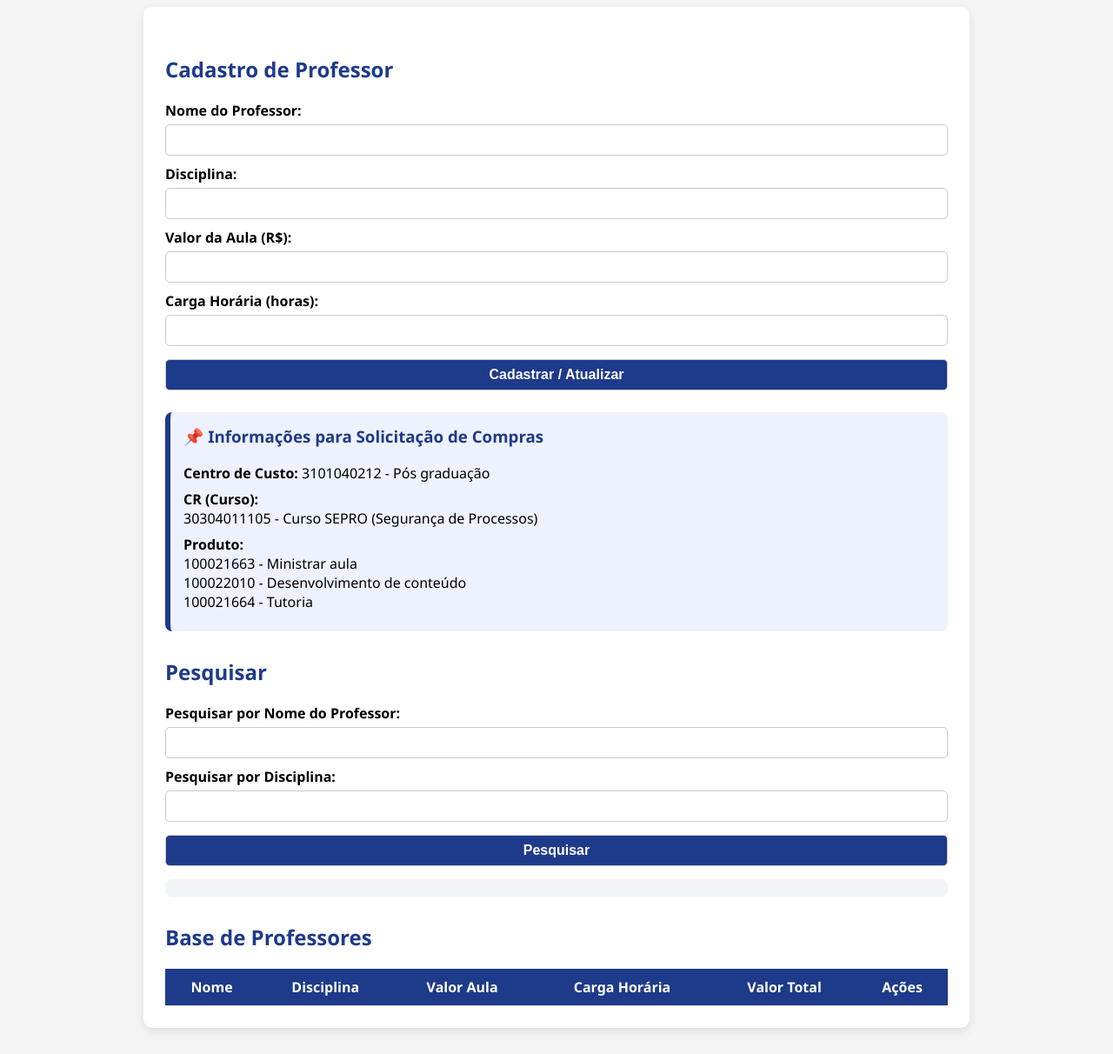
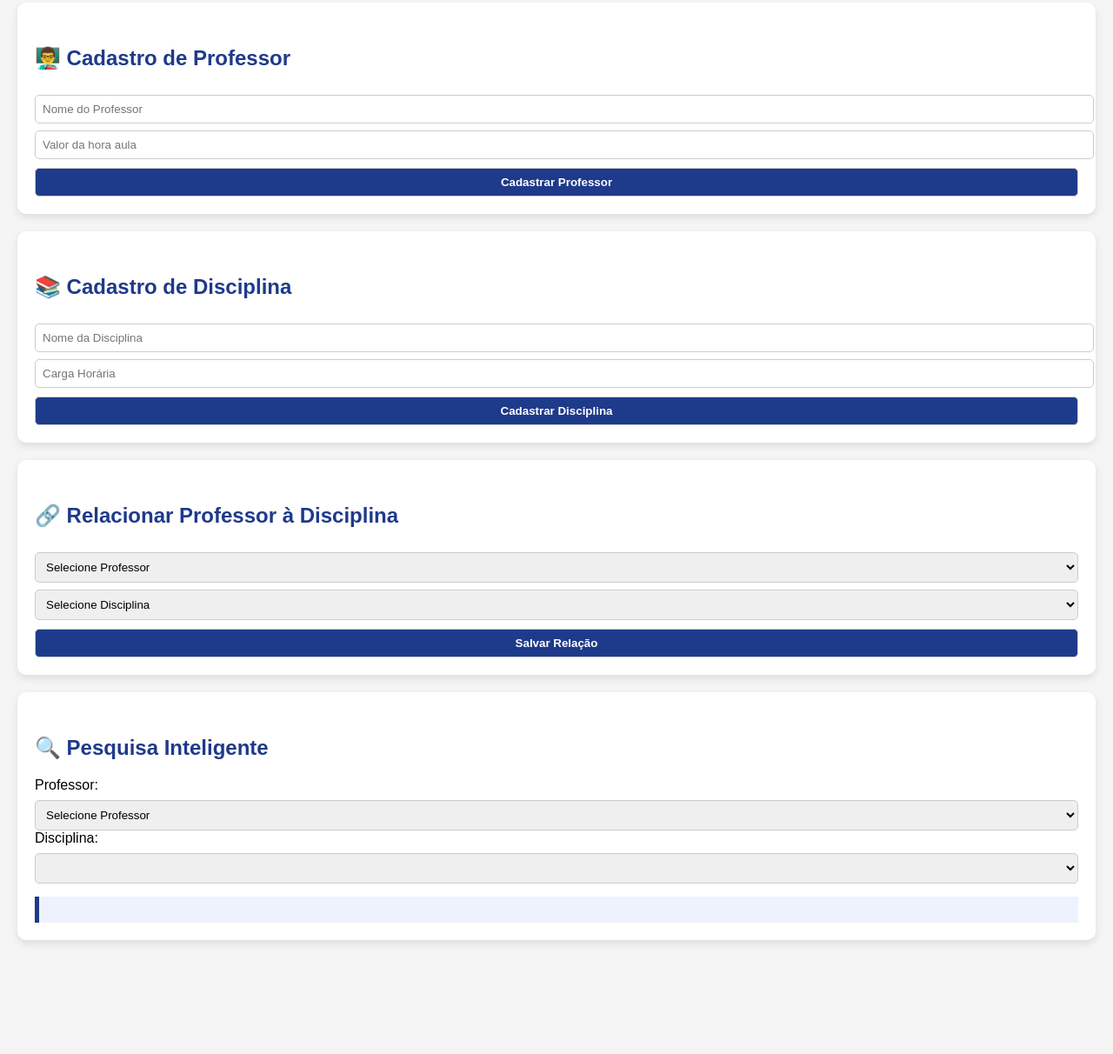
Before and after one commit to matheuscetiqt/Cadastro-de-Professores-SENAI-CETIQT, a plain HTML site: page index.html in a window 1280 px wide. Shown: the part 97-1309 px from the top of the page at 87% size. After the commit the page ends 1218 px from the top, so only its background shows below. Drawn offline with Linux system fonts and the light colour scheme.

Commit message:
Update index.html

```diff
--- a/index.html
+++ b/index.html
@@ -2,280 +2,155 @@
 <html lang="pt-BR">
 <head>
 <meta charset="UTF-8">
-<meta name="viewport" content="width=device-width, initial-scale=1.0">
-<title>Gestão de Professores - SENAI CETIQT</title>
-
+<title>Sistema Inteligente de Professores</title>
 <style>
-body {
-    font-family: 'Segoe UI', sans-serif;
-    background-color: #f5f5f5;
-    margin: 0;
-    padding: 0;
+body { font-family: Arial; background:#f5f5f5; margin:0; padding:20px; }
+h2 { color:#1e3a8a; margin-top:30px; }
+.box { background:white; padding:20px; border-radius:10px; margin-bottom:20px; box-shadow:0 4px 10px rgba(0,0,0,0.1); }
+input, select, button {
+    width:100%; padding:8px; margin-top:8px;
+    border-radius:5px; border:1px solid #ccc;
 }
-header {
-    background-color: #1e3a8a;
-    color: white;
-    padding: 20px;
-    text-align: center;
-    font-size: 1.6em;
-    font-weight: bold;
+button {
+    background:#1e3a8a; color:white; font-weight:bold;
+    cursor:pointer; margin-top:10px;
 }
-main {
-    max-width: 900px;
-    margin: 30px auto;
-    background-color: white;
-    padding: 25px;
-    border-radius: 10px;
-    box-shadow: 0 4px 12px rgba(0,0,0,0.1);
-}
-h2 { color: #1e3a8a; margin-top:30px; }
-label { display: block; margin-top: 10px; font-weight: bold; }
-
-input, select, button {
-    width: 100%;
-    padding: 8px;
-    margin-top: 5px;
-    border-radius: 5px;
-    border: 1px solid #ccc;
-    box-sizing: border-box;
-    font-size: 1em;
-}
-
-button {
-    background-color: #1e3a8a;
-    color: white;
-    font-weight: bold;
-    margin-top: 15px;
-    cursor: pointer;
-    transition: 0.3s;
-}
-button:hover { background-color: #374eb2; }
-
-table {
-    width: 100%;
-    border-collapse: collapse;
-    margin-top: 20px;
-}
-th, td {
-    padding: 10px;
-    border-bottom: 1px solid #ddd;
-}
-th {
-    background-color: #1e3a8a;
-    color: white;
-}
-
-.action-btn {
-    padding: 5px 10px;
-    margin-right: 5px;
-    border: none;
-    border-radius: 5px;
-    cursor: pointer;
-    color: white;
-    font-size: 0.9em;
-}
-.edit-btn { background-color: #f59e0b; }
-.delete-btn { background-color: #ef4444; }
-
 .resultado {
-    margin-top: 15px;
-    padding: 10px;
-    background-color: #f3f4f6;
-    border-radius: 8px;
-}
-
-/* 🔹 BLOCO DE OBSERVAÇÃO */
-.obs-box{
-    margin-top:25px;
-    padding:15px;
-    background:#eef2ff;
-    border-left:6px solid #1e3a8a;
-    border-radius:8px;
-}
-.obs-box h3{
-    margin-top:0;
-    color:#1e3a8a;
-}
-.obs-item{
-    margin-bottom:8px;
+    background:#eef2ff; padding:15px; margin-top:15px;
+    border-left:5px solid #1e3a8a;
 }
 </style>
 </head>
 
 <body>
-<header>Gestão de Professores - SENAI CETIQT</header>
 
-<main>
+<h1>Sistema Inteligente de Cálculo de Professores</h1>
 
-<h2>Cadastro de Professor</h2>
-<label>Nome do Professor:</label>
-<input type="text" id="nomeProfessor">
+<div class="box">
+<h2>👨‍🏫 Cadastro de Professor</h2>
+<input type="text" id="profNome" placeholder="Nome do Professor">
+<input type="number" id="profValor" placeholder="Valor da hora aula">
+<button onclick="cadastrarProfessor()">Cadastrar Professor</button>
+</div>
+
+<div class="box">
+<h2>📚 Cadastro de Disciplina</h2>
+<input type="text" id="discNome" placeholder="Nome da Disciplina">
+<input type="number" id="discCarga" placeholder="Carga Horária">
+<button onclick="cadastrarDisciplina()">Cadastrar Disciplina</button>
+</div>
+
+<div class="box">
+<h2>🔗 Relacionar Professor à Disciplina</h2>
+<select id="relProf"></select>
+<select id="relDisc"></select>
+<button onclick="relacionar()">Salvar Relação</button>
+</div>
+
+<div class="box">
+<h2>🔍 Pesquisa Inteligente</h2>
+<label>Professor:</label>
+<select id="pesquisaProfessor" onchange="carregarDisciplinasProfessor()"></select>
 
 <label>Disciplina:</label>
-<input type="text" id="disciplina">
+<select id="pesquisaDisciplina" onchange="calcularValor()"></select>
 
-<label>Valor da Aula (R$):</label>
-<input type="number" id="valorAula" min="0" step="0.01">
-
-<label>Carga Horária (horas):</label>
-<input type="number" id="cargaHoraria" min="0" step="1">
-
-<button onclick="cadastrarOuAtualizarProfessor()">Cadastrar / Atualizar</button>
-
-
-<!-- 🔵 OBSERVAÇÃO VISUAL -->
-<div class="obs-box">
-<h3>📌 Informações para Solicitação de Compras</h3>
-
-<div class="obs-item"><strong>Centro de Custo:</strong> 3101040212 - Pós graduação</div>
-
-<div class="obs-item">
-<strong>CR (Curso):</strong><br>
-30304011105 - Curso SEPRO (Segurança de Processos)
+<div id="resultadoFinal" class="resultado"></div>
 </div>
-
-<div class="obs-item">
-<strong>Produto:</strong><br>
-100021663 - Ministrar aula<br>
-100022010 - Desenvolvimento de conteúdo<br>
-100021664 - Tutoria
-</div>
-</div>
-
-
-<h2>Pesquisar</h2>
-<label>Pesquisar por Nome do Professor:</label>
-<input type="text" id="pesquisaNome">
-
-<label>Pesquisar por Disciplina:</label>
-<input type="text" id="pesquisaDisciplina">
-
-<button onclick="pesquisarProfessor()">Pesquisar</button>
-<div class="resultado" id="resultadoPesquisa"></div>
-
-
-<h2>Base de Professores</h2>
-<table id="tabelaProfessores">
-<thead>
-<tr>
-<th>Nome</th>
-<th>Disciplina</th>
-<th>Valor Aula</th>
-<th>Carga Horária</th>
-<th>Valor Total</th>
-<th>Ações</th>
-</tr>
-</thead>
-<tbody></tbody>
-</table>
-
-</main>
 
 <script>
 let professores = [];
-let editIndex = -1;
+let disciplinas = [];
+let relacoes = [];
 
-window.onload = function() {
-    const dados = localStorage.getItem('professores');
-    if(dados) {
-        professores = JSON.parse(dados);
-        atualizarTabela();
-    }
+window.onload = function () {
+    professores = JSON.parse(localStorage.getItem('professores')) || [];
+    disciplinas = JSON.parse(localStorage.getItem('disciplinas')) || [];
+    relacoes = JSON.parse(localStorage.getItem('relacoes')) || [];
+    atualizarSelects();
+};
+
+function salvarTudo() {
+    localStorage.setItem('professores', JSON.stringify(professores));
+    localStorage.setItem('disciplinas', JSON.stringify(disciplinas));
+    localStorage.setItem('relacoes', JSON.stringify(relacoes));
 }
 
-function salvarLocalStorage() {
-    localStorage.setItem('professores', JSON.stringify(professores));
-}
+function atualizarSelects() {
+    const relProf = document.getElementById("relProf");
+    const relDisc = document.getElementById("relDisc");
+    const pesquisaProfessor = document.getElementById("pesquisaProfessor");
 
-function cadastrarOuAtualizarProfessor() {
-    const nome = nomeProfessor.value.trim();
-    const disciplina = document.getElementById('disciplina').value.trim();
-    const valorAula = parseFloat(valorAulaInput.value);
-    const cargaHoraria = parseInt(cargaHorariaInput.value);
+    relProf.innerHTML = pesquisaProfessor.innerHTML = "<option value=''>Selecione Professor</option>";
+    relDisc.innerHTML = "<option value=''>Selecione Disciplina</option>";
 
-    if(!nome || !disciplina || isNaN(valorAula) || isNaN(cargaHoraria)) {
-        alert('Preencha todos os campos corretamente!');
-        return;
-    }
+    professores.forEach(p => {
+        relProf.innerHTML += `<option value="${p.nome}">${p.nome}</option>`;
+        pesquisaProfessor.innerHTML += `<option value="${p.nome}">${p.nome}</option>`;
+    });
 
-    const professor = { nome, disciplina, valorAula, cargaHoraria, valorTotal: valorAula * cargaHoraria };
-
-    if(editIndex >= 0) {
-        professores[editIndex] = professor;
-        editIndex = -1;
-    } else {
-        professores.push(professor);
-    }
-
-    salvarLocalStorage();
-    limparCampos();
-    atualizarTabela();
-}
-
-function pesquisarProfessor() {
-    const nomePesquisa = pesquisaNome.value.toLowerCase();
-    const disciplinaPesquisa = pesquisaDisciplina.value.toLowerCase();
-    const resultadoDiv = resultadoPesquisa;
-
-    let resultados = professores.filter(p =>
-        p.nome.toLowerCase().includes(nomePesquisa) &&
-        p.disciplina.toLowerCase().includes(disciplinaPesquisa)
-    );
-
-    resultadoDiv.innerHTML = resultados.length === 0
-        ? 'Nenhum professor encontrado.'
-        : resultados.map(p => `
-            <strong>Nome:</strong> ${p.nome}<br>
-            <strong>Disciplina:</strong> ${p.disciplina}<br>
-            <strong>Valor Aula:</strong> R$ ${p.valorAula.toFixed(2)}<br>
-            <strong>Carga Horária:</strong> ${p.cargaHoraria}h<br>
-            <strong>Total:</strong> R$ ${p.valorTotal.toFixed(2)}<hr>
-        `).join('');
-}
-
-function atualizarTabela() {
-    const tbody = document.querySelector('#tabelaProfessores tbody');
-    tbody.innerHTML = '';
-
-    professores.forEach((prof, index) => {
-        tbody.innerHTML += `
-        <tr>
-            <td>${prof.nome}</td>
-            <td>${prof.disciplina}</td>
-            <td>R$ ${prof.valorAula.toFixed(2)}</td>
-            <td>${prof.cargaHoraria}</td>
-            <td>R$ ${prof.valorTotal.toFixed(2)}</td>
-            <td>
-                <button class="action-btn edit-btn" onclick="editarProfessor(${index})">Editar</button>
-                <button class="action-btn delete-btn" onclick="excluirProfessor(${index})">Excluir</button>
-            </td>
-        </tr>`;
+    disciplinas.forEach(d => {
+        relDisc.innerHTML += `<option value="${d.nome}">${d.nome}</option>`;
     });
 }
 
-function editarProfessor(index) {
-    const prof = professores[index];
-    nomeProfessor.value = prof.nome;
-    disciplina.value = prof.disciplina;
-    valorAula.value = prof.valorAula;
-    cargaHoraria.value = prof.cargaHoraria;
-    editIndex = index;
+function cadastrarProfessor() {
+    const nome = profNome.value;
+    const valorHora = parseFloat(profValor.value);
+    if (!nome || isNaN(valorHora)) return alert("Preencha corretamente!");
+    professores.push({ nome, valorHora });
+    salvarTudo();
+    atualizarSelects();
+    profNome.value = profValor.value = "";
 }
 
-function excluirProfessor(index) {
-    if(confirm('Excluir professor?')) {
-        professores.splice(index,1);
-        salvarLocalStorage();
-        atualizarTabela();
-    }
+function cadastrarDisciplina() {
+    const nome = discNome.value;
+    const carga = parseInt(discCarga.value);
+    if (!nome || isNaN(carga)) return alert("Preencha corretamente!");
+    disciplinas.push({ nome, carga });
+    salvarTudo();
+    atualizarSelects();
+    discNome.value = discCarga.value = "";
 }
 
-function limparCampos() {
-    nomeProfessor.value = '';
-    disciplina.value = '';
-    valorAula.value = '';
-    cargaHoraria.value = '';
+function relacionar() {
+    const prof = relProf.value;
+    const disc = relDisc.value;
+    if (!prof || !disc) return alert("Selecione os dois!");
+    relacoes.push({ professor: prof, disciplina: disc });
+    salvarTudo();
+    alert("Relação salva!");
+}
+
+function carregarDisciplinasProfessor() {
+    const profNome = pesquisaProfessor.value;
+    const selectDisc = pesquisaDisciplina;
+    selectDisc.innerHTML = "<option value=''>Selecione</option>";
+
+    relacoes.filter(r => r.professor === profNome)
+        .forEach(r => selectDisc.innerHTML += `<option value="${r.disciplina}">${r.disciplina}</option>`);
+}
+
+function calcularValor() {
+    const profNome = pesquisaProfessor.value;
+    const discNome = pesquisaDisciplina.value;
+
+    const professor = professores.find(p => p.nome === profNome);
+    const disciplina = disciplinas.find(d => d.nome === discNome);
+    if (!professor || !disciplina) return;
+
+    const total = professor.valorHora * disciplina.carga;
+
+    resultadoFinal.innerHTML = `
+        <strong>Professor:</strong> ${profNome}<br>
+        <strong>Disciplina:</strong> ${discNome}<br>
+        <strong>Valor Hora:</strong> R$ ${professor.valorHora.toFixed(2)}<br>
+        <strong>Carga Horária:</strong> ${disciplina.carga}h<br>
+        <h3>💰 Valor Total: R$ ${total.toFixed(2)}</h3>
+    `;
 }
 </script>
+
 </body>
 </html>
```
